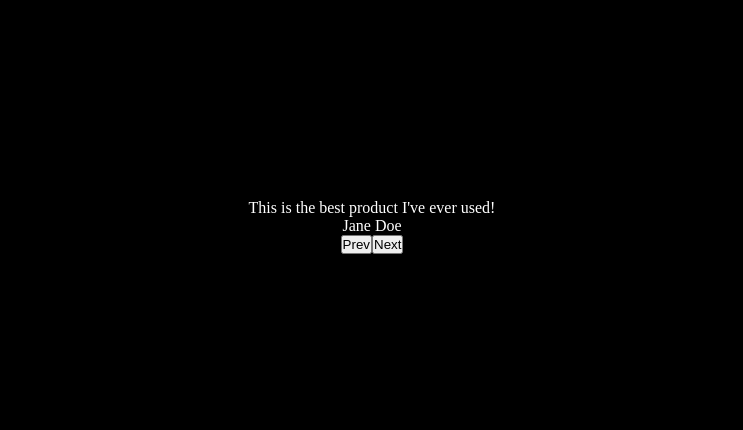
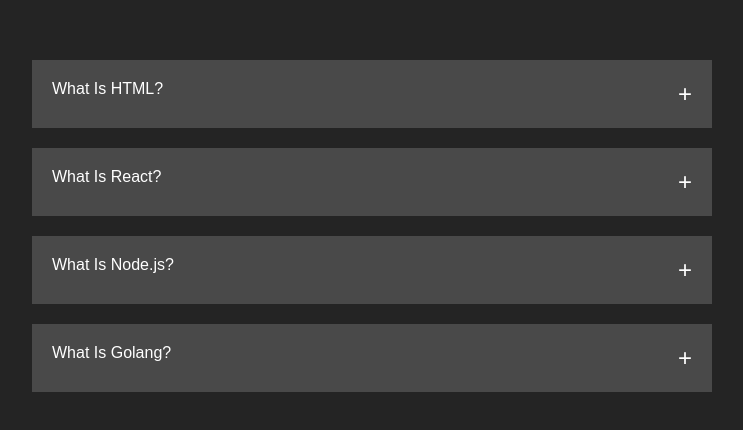
Before and after one commit to Gaurav-jain-21/Basic-React-Projects, a React (Vite) app in the folder project-demos/: page / in a window 1280 px wide. Shown: the part 174-604 px from the top of the page, without its empty margins (268-1011 px from the left). Built offline with nearby package versions, Linux system fonts and the light colour scheme.

Commit message:
this is my basic accordion project

```diff
--- a/project-demos/src/App.jsx
+++ b/project-demos/src/App.jsx
@@ -1,10 +1,15 @@
 import React from "react";
-import Testimonial from "./components/Testimonial";
+import Accordion from "./components/Accordion";
+import { accordionData } from "./utils/content";
 
 const App = () => {
   return (
     <div>
-      <Testimonial />
+      <div className="accordion">
+        {accordionData.map(({ title, content }) => (
+          <Accordion title={title} content={content} />
+        ))}
+      </div>
     </div>
   );
 };
--- /dev/null
+++ b/project-demos/src/components/Accordion.jsx
@@ -0,0 +1,22 @@
+import React from "react";
+import { useState } from "react";
+import "../style4.css";
+
+const Accordion = ({ title, content }) => {
+  const [isActive, setIsActive] = useState(false);
+
+  return (
+    <section className="accordion-card" key={Math.random()}>
+      <div className="header" onClick={() => setIsActive(!isActive)}>
+        <div>{title}</div>
+        <p className="icon">{isActive ? "-" : "+"}</p>
+      </div>
+
+      <div className="content">
+        {isActive && <p className="card-info">{content}</p>}
+      </div>
+    </section>
+  );
+};
+
+export default Accordion;
--- /dev/null
+++ b/project-demos/src/style4.css
@@ -0,0 +1,49 @@
+* {
+  margin: 0;
+  padding: 0;
+  box-sizing: border-box;
+}
+
+body {
+  background: rgb(36, 36, 36);
+  color: #fff;
+  font-family: sans-serif;
+  height: 100vh;
+  display: flex;
+  flex-direction: column;
+  justify-content: center;
+  align-items: center;
+}
+
+.container {
+  border: 2px solid white;
+}
+
+.accordion-card {
+  margin: 20px;
+  padding: 20px;
+  background: rgb(73, 73, 73);
+}
+
+.header {
+  display: flex;
+  justify-content: space-between;
+  width: 40rem;
+}
+
+.card-title {
+  display: flex;
+  justify-content: space-between;
+  width: 50rem;
+}
+
+.icon {
+  font-size: 1.5rem;
+  cursor: pointer;
+}
+
+p.card-info {
+  width: 30rem;
+  padding: 20px 0;
+  line-height: 1.3;
+}
--- /dev/null
+++ b/project-demos/src/utils/content.js
@@ -0,0 +1,18 @@
+export const accordionData = [
+  {
+    title: "What Is HTML?",
+    content: `The HyperText Markup Language or HTML is the standard markup language for documents designed to be displayed in a web browser. It can be assisted by technologies such as Cascading Style Sheets and scripting languages such as JavaScript.`,
+  },
+  {
+    title: "What Is React?",
+    content: `React is a free and open-source front-end JavaScript library for building user interfaces based on UI components. It is maintained by Meta and a community of individual developers and companies.`,
+  },
+  {
+    title: "What Is Node.js?",
+    content: `Node.js is a cross-platform, open-source server environment that can run on Windows, Linux, Unix, macOS, and more. Node.js is a back-end JavaScript runtime environment, runs on the V8 JavaScript Engine, and executes JavaScript code outside a web browser.`,
+  },
+  {
+    title: "What Is Golang?",
+    content: `Go is a statically typed, compiled programming language designed at Google by Robert Griesemer, Rob Pike, and Ken Thompson. It is syntactically similar to C, but with memory safety, garbage collection, structural typing, and CSP-style concurrency`,
+  },
+];
```
